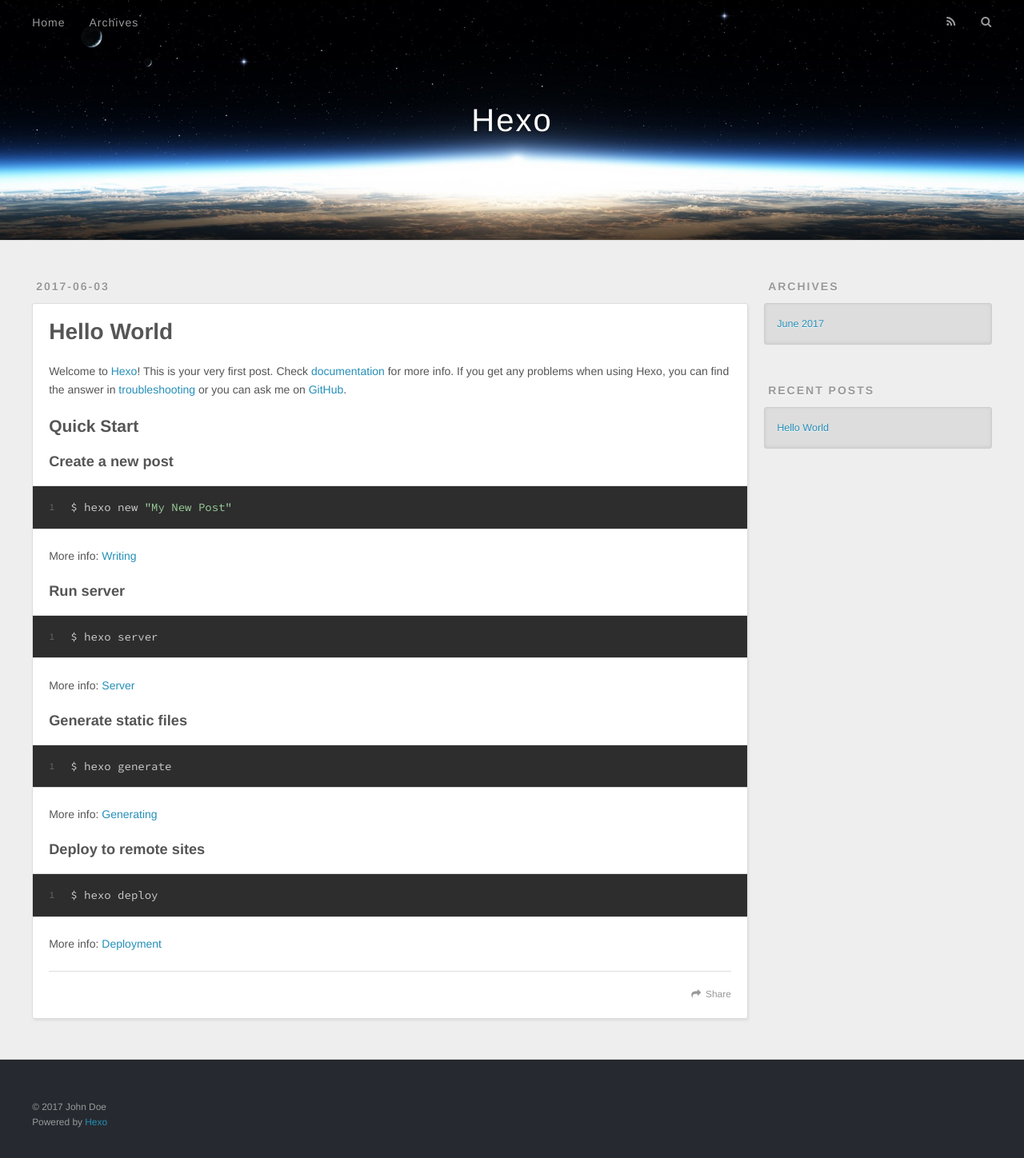
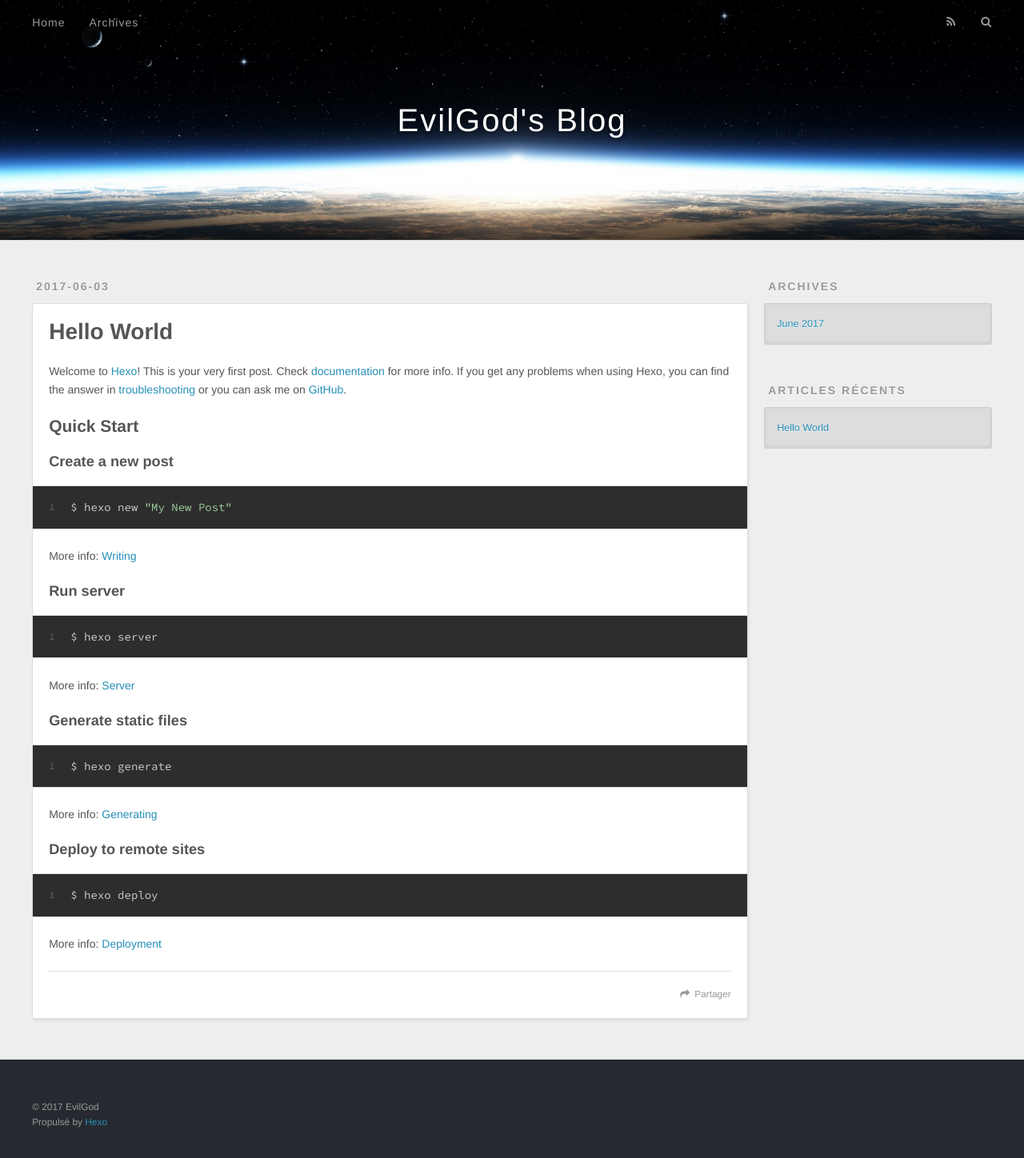
Before and after one commit to EvilGodofFireCloud/EvilGodofFireCloud.github.io, a plain HTML site: page index.html in a window 1280 px wide. Shown: the whole page at 80% size. Drawn offline with nearby package versions, Linux system fonts and the light colour scheme.

Commit message:
Site updated: 2017-06-03 19:28:45

```diff
--- a/index.html
+++ b/index.html
@@ -3,16 +3,16 @@
 <head>
   <meta charset="utf-8">
 
-  <title>Hexo</title>
+  <title>EvilGod&#39;s Blog</title>
   <meta name="viewport" content="width=device-width, initial-scale=1, maximum-scale=1">
   <meta property="og:type" content="website">
-<meta property="og:title" content="Hexo">
-<meta property="og:url" content="http://yoursite.com/index.html">
-<meta property="og:site_name" content="Hexo">
+<meta property="og:title" content="EvilGod&#39;s Blog">
+<meta property="og:url" content="http://blog.hoo.space/index.html">
+<meta property="og:site_name" content="EvilGod&#39;s Blog">
 <meta name="twitter:card" content="summary">
-<meta name="twitter:title" content="Hexo">
+<meta name="twitter:title" content="EvilGod&#39;s Blog">
 
-    <link rel="alternate" href="/atom.xml" title="Hexo" type="application/atom+xml">
+    <link rel="alternate" href="/atom.xml" title="EvilGod&#39;s Blog" type="application/atom+xml">
 
 
     <link rel="icon" href="/favicon.png">
@@ -33,7 +33,7 @@
   <div id="header-outer" class="outer">
     <div id="header-title" class="inner">
       <h1 id="logo-wrap">
-        <a href="/" id="logo">Hexo</a>
+        <a href="/" id="logo">EvilGod&#39;s Blog</a>
       </h1>
 
     </div>
@@ -48,12 +48,12 @@
       </nav>
       <nav id="sub-nav">
 
-          <a id="nav-rss-link" class="nav-icon" href="/atom.xml" title="RSS Feed"></a>
+          <a id="nav-rss-link" class="nav-icon" href="/atom.xml" title="Flux RSS"></a>
 
-        <a id="nav-search-btn" class="nav-icon" title="Search"></a>
+        <a id="nav-search-btn" class="nav-icon" title="Rechercher"></a>
       </nav>
       <div id="search-form-wrap">
-        <form action="//google.com/search" method="get" accept-charset="UTF-8" class="search-form"><input type="search" name="q" class="search-form-input" placeholder="Search"><button type="submit" class="search-form-submit">&#xF002;</button><input type="hidden" name="sitesearch" value="http://yoursite.com"></form>
+        <form action="//google.com/search" method="get" accept-charset="UTF-8" class="search-form"><input type="search" name="q" class="search-form-input" placeholder="Search"><button type="submit" class="search-form-submit">&#xF002;</button><input type="hidden" name="sitesearch" value="http://blog.hoo.space"></form>
       </div>
     </div>
   </div>
@@ -96,7 +96,7 @@
 
     </div>
     <footer class="article-footer">
-      <a data-url="http://yoursite.com/2017/06/03/hello-world/" data-id="cj3h5e1kv00002whckxhzqop6" class="article-share-link">Share</a>
+      <a data-url="http://blog.hoo.space/2017/06/03/hello-world/" data-id="cj3h73fnz0000nkhcxu5k4ory" class="article-share-link">Partager</a>
 
 
     </footer>
@@ -131,7 +131,7 @@
 
 
   <div class="widget-wrap">
-    <h3 class="widget-title">Recent Posts</h3>
+    <h3 class="widget-title">Articles récents</h3>
     <div class="widget">
       <ul>
 
@@ -151,8 +151,8 @@
 
   <div class="outer">
     <div id="footer-info" class="inner">
-      &copy; 2017 John Doe<br>
-      Powered by <a href="http://hexo.io/" target="_blank">Hexo</a>
+      &copy; 2017 EvilGod<br>
+      Propulsé by <a href="http://hexo.io/" target="_blank">Hexo</a>
     </div>
   </div>
 </footer>
```
Also changed, not shown: 2017/06/03/hello-world/index.html (+12 -12 lines), archives/2017/06/index.html (+13 -13 lines), archives/2017/index.html (+13 -13 lines), archives/index.html (+13 -13 lines), 1 other file.
